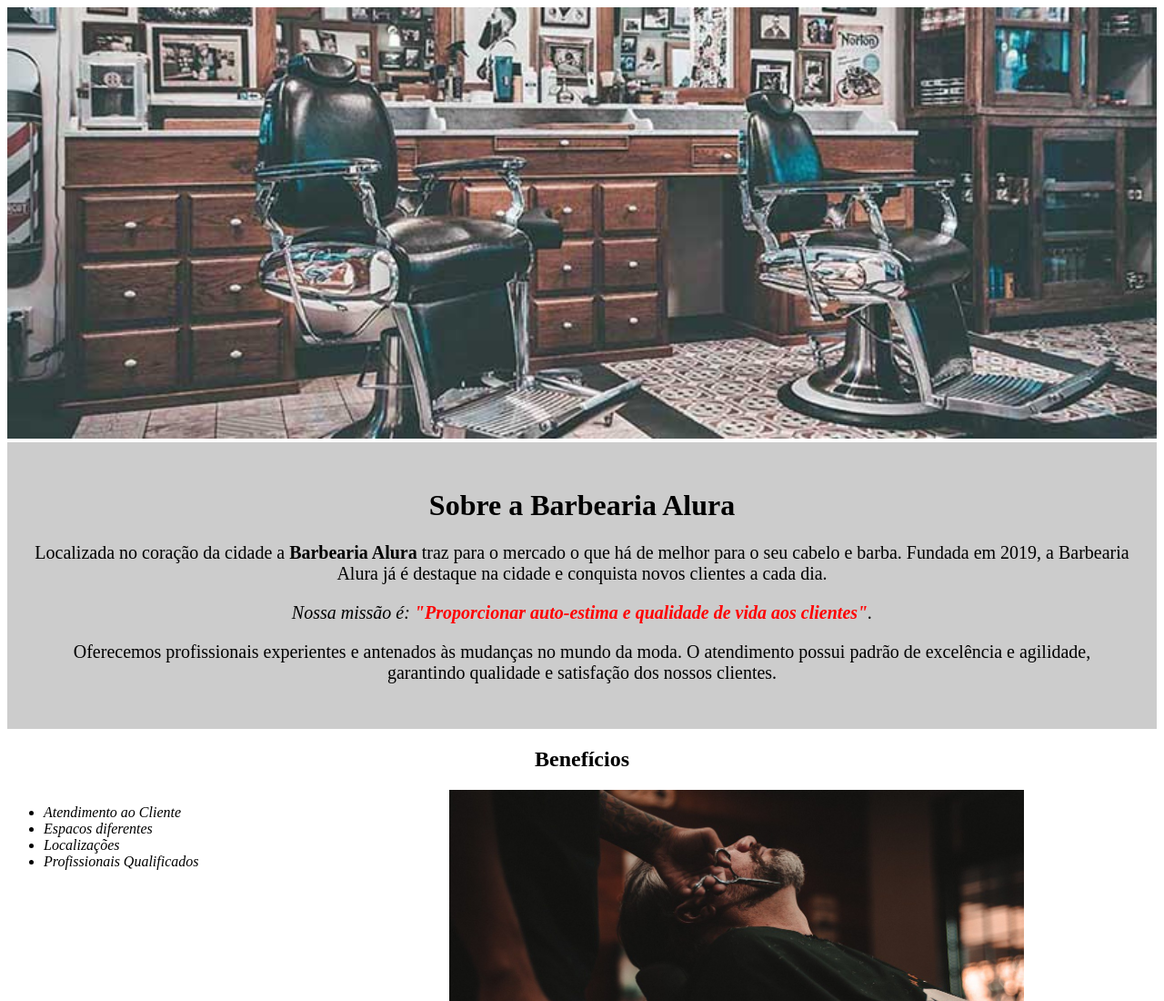
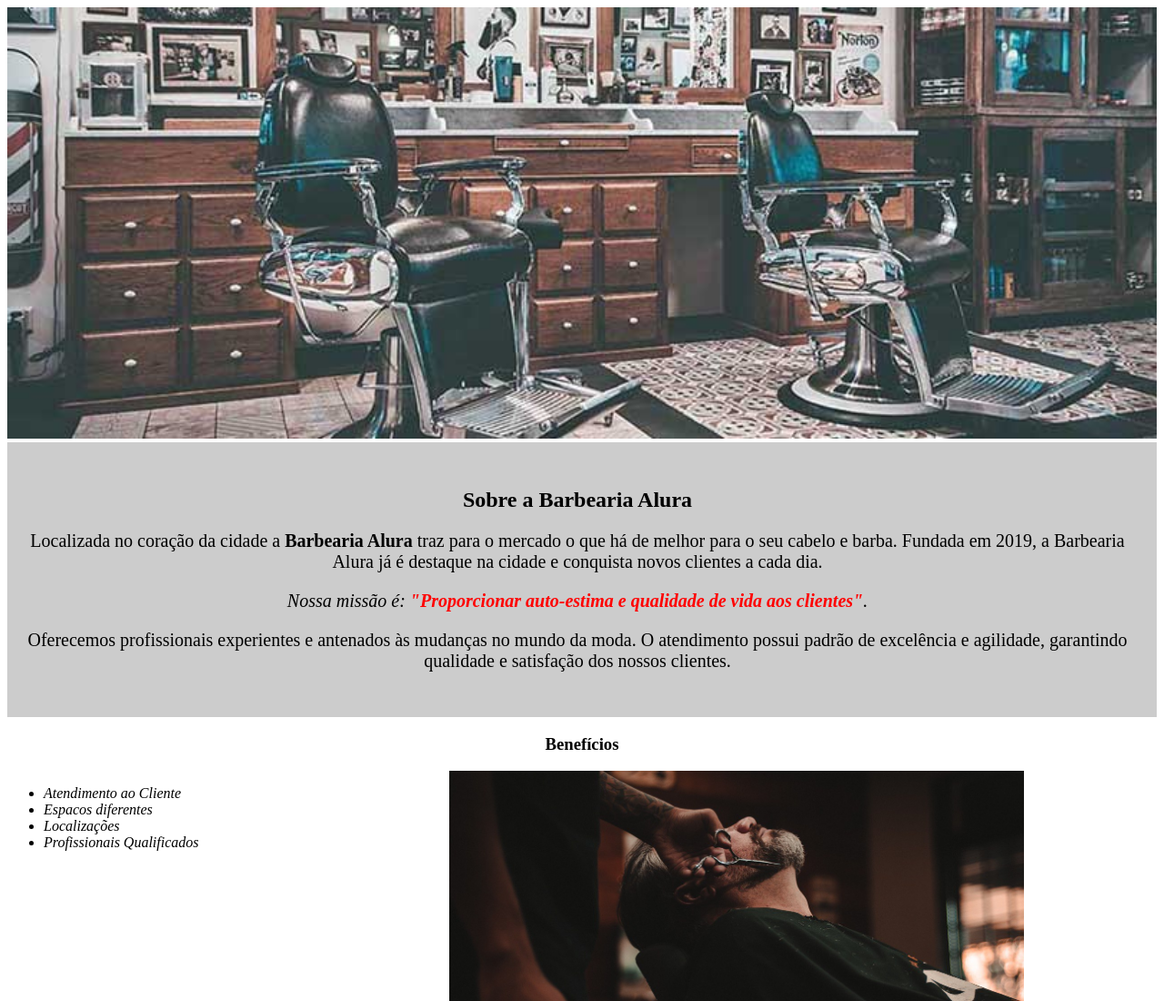
Before and after one commit to LevyMatias/Html_Css_Parte_1, a plain HTML site: page Listas e divisoes/index.html in a window 1280 px wide. Shown: the top 1100 px of the page at 91% size. Drawn offline with Linux system fonts and the light colour scheme.

Commit message:
finalizando a pagina

```diff
--- a/Listas e divisoes/index.html
+++ b/Listas e divisoes/index.html
@@ -9,8 +9,8 @@
 <body>
 	<img src="img/banner.jpg" alt="">
 
-	<div class="principal">
-		<h1>Sobre a Barbearia Alura</h1>
+	<header class="principal">
+		<h2 class="titulo-centralizado">Sobre a Barbearia Alura</h2>
 
 		<p>Localizada no coração da cidade a <strong>Barbearia Alura</strong> traz para o
 			mercado o que há de melhor para o seu cabelo e barba. Fundada em 2019, a Barbearia Alura já é destaque na cidade e conquista novos clientes a cada dia.
@@ -20,10 +20,10 @@
 		<p>Oferecemos profissionais experientes e antenados às mudanças no mundo da moda. O atendimento
 			possui padrão de excelência e agilidade, garantindo qualidade e satisfação dos nossos clientes.
 		</p>
-	</div>
+	</header>
 
 	<div class="beneficios">
-		<h2>Benefícios</h2>
+		<h3 class="titulo-centralizado">Benefícios</h3>
 
 		<ul>
 			<li class="itens">Atendimento ao Cliente</li>
--- a/Listas e divisoes/style.css
+++ b/Listas e divisoes/style.css
@@ -5,13 +5,14 @@ body {
 .principal {
 	background: #cccccc;
 	padding: 30px;
+	padding-left: 20px;
 }
 
 img {
     width: 100%;
 }
 
-h1 {
+.titulo-centralizado {
 	text-align: center;
 }
 
@@ -42,7 +43,3 @@ ul {
 .imgbeneficios {
 	width: 50%;
 }
-
-h2 {
-	text-align: center;
-}
```
Also changed, not shown: 1 other file.
